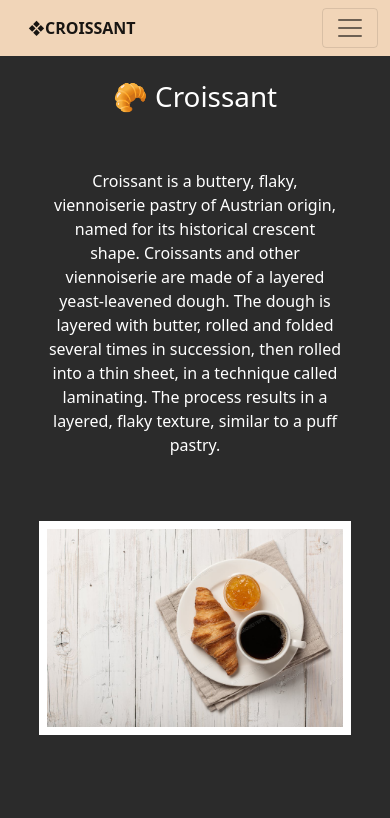
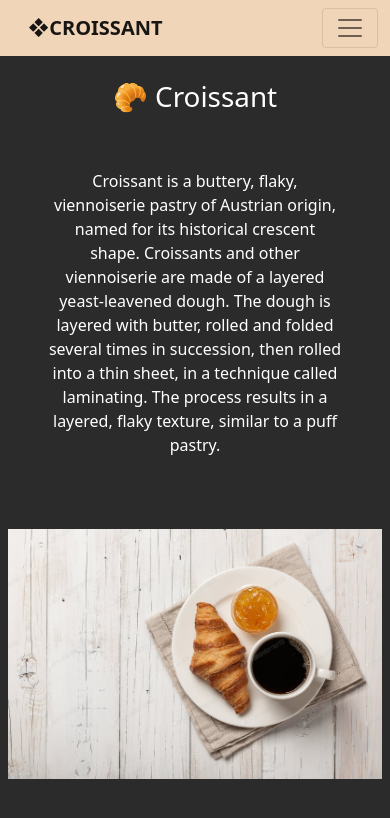
Before and after one commit to dmusiol/Croissant, a plain HTML site: page index.html in a window 390 px wide. Drawn offline with nearby package versions, Linux system fonts and the light colour scheme.

Commit message:
Update images style

```diff
--- a/index.html
+++ b/index.html
@@ -54,7 +54,7 @@
       <img
         src="/images/big-main-croissant.png"
         alt="Main Croissant"
-        class="img-fluid mx-auto p-2 d-block bg-white"
+        class="img-fluid mx-auto p-2 d-block"
       />
     </div>
   </body>
--- a/src/styles.css
+++ b/src/styles.css
@@ -1,6 +1,5 @@
 :root {
   --link-color: #f1d5b8;
-  --secondary-link-color: #8f3626;
 }
 
 body {
@@ -11,12 +10,6 @@ body {
 
 .main-menu {
   background-color: var(--link-color);
-}
-
-.main-menu a {
-  color: #2b2b2b;
-  font-weight: 500;
-  font-size: 16px;
 }
 
 .crs-about {
@@ -35,10 +28,6 @@ body {
 }
 
 @media (max-width: 767px) {
-  .main-img img {
-    width: 80%;
-  }
-
   .crs-about {
     max-width: 100%;
   }
```
Also changed, not shown: contact.html (+4 -2 lines).
